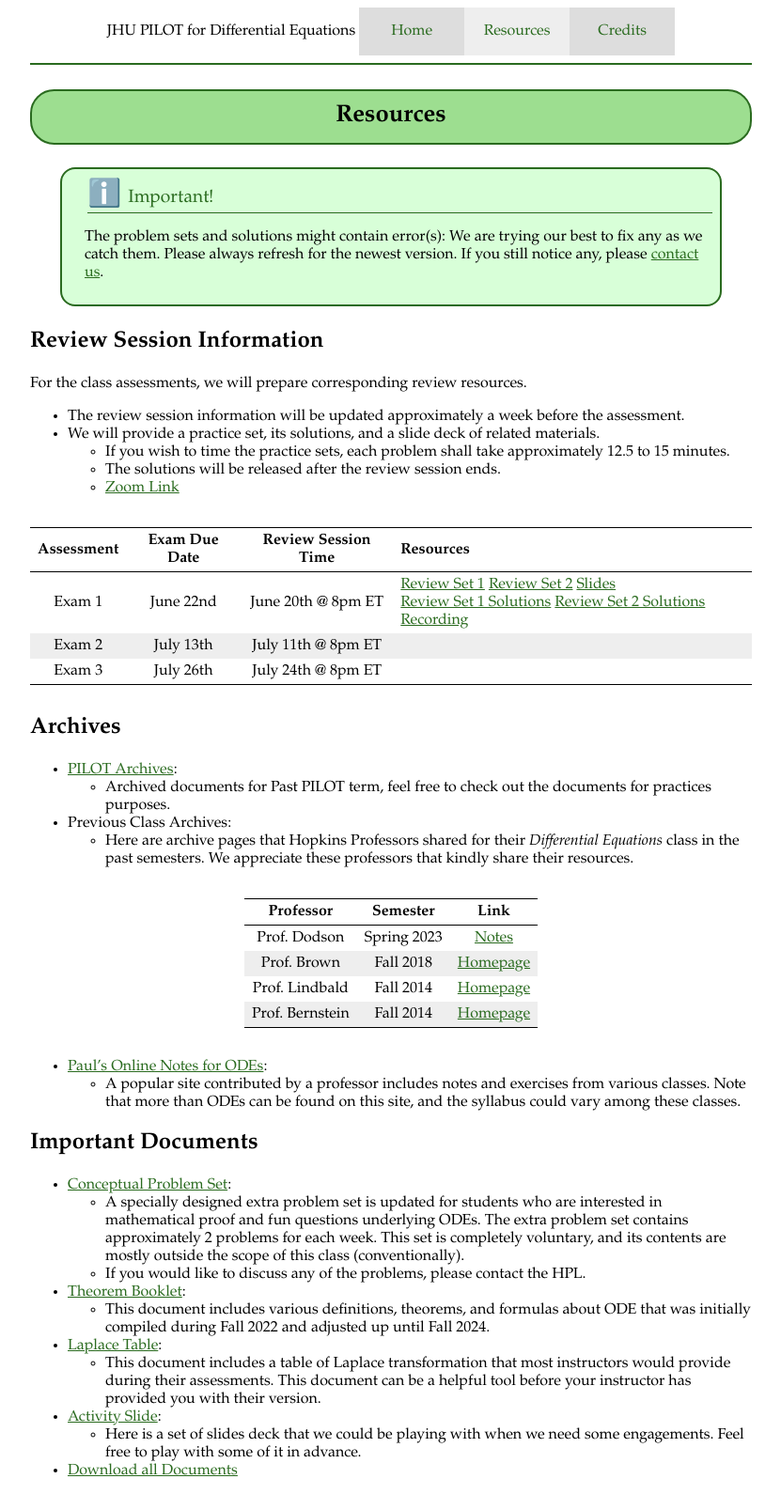
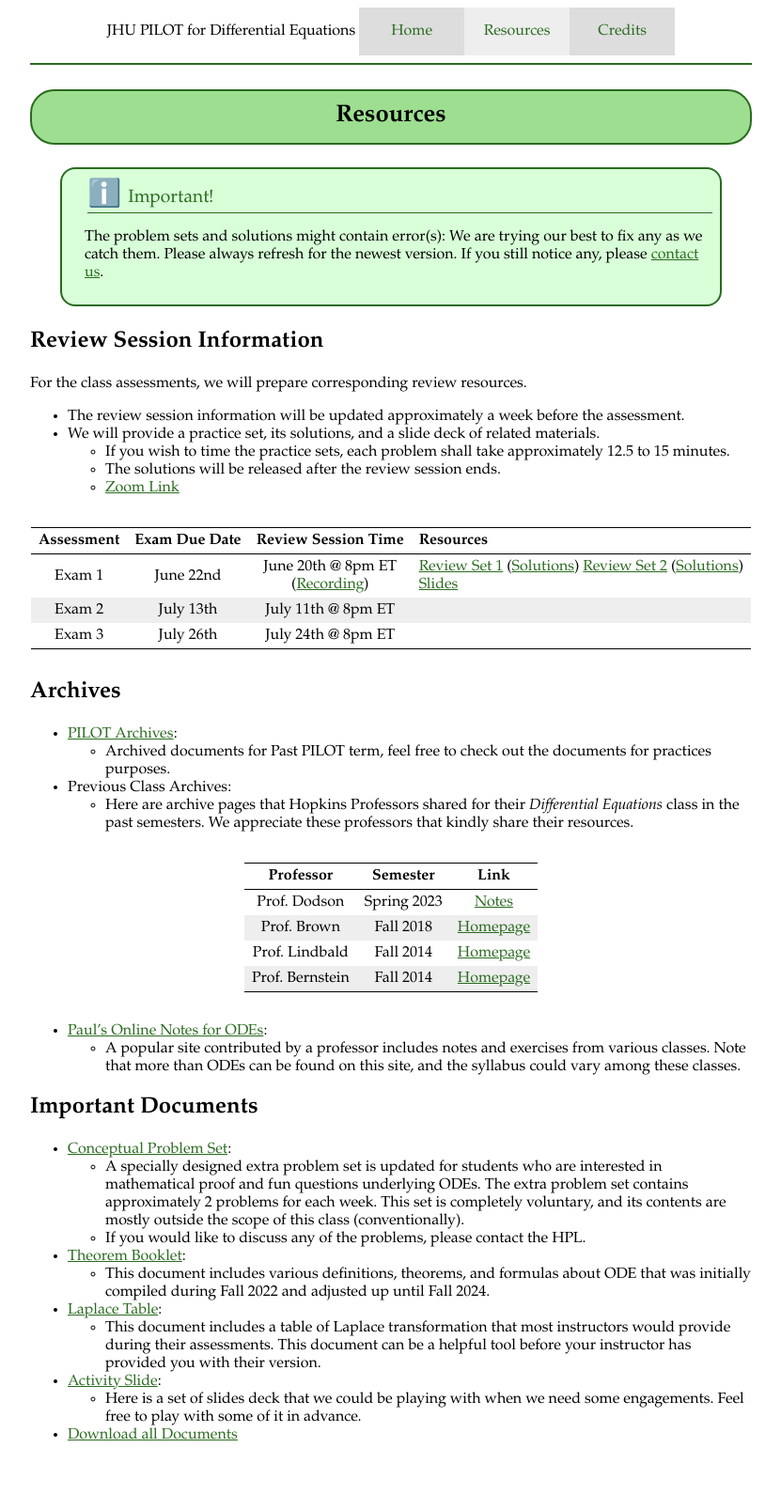
Before and after one commit to JHU-ODE-PILOT/SU25, a Jekyll site: the page built from resources.md, in a window 1280 px wide. Shown: the whole page at 94% size, without its empty margins (224-1055 px from the left). Built offline with Jekyll 4.4.1, drawn with Linux system fonts in a browser that asks for light colours; after the commit the page ends 1569 px from its top, so only the background shows below that.

Commit message:
Update resources.md

```diff
--- a/resources.md
+++ b/resources.md
@@ -22,7 +22,7 @@ For the class assessments, we will prepare corresponding review resources.
 
 | Assessment | Exam Due Date | Review Session Time | Resources |
 |:----------:|:---------:|:-------------------:|:----------|
-| Exam 1 | June 22nd | June 20th @ 8pm ET | [Review Set 1](/PSets/Exam_1-PS1.pdf) [Review Set 2](/PSets/Exam_1-PS2.pdf) [Slides](/PSets/Exam_1-Slides.pdf) <br> [Review Set 1 Solutions](/PSets/Exam_1-PS1-solutions.pdf) [Review Set 2 Solutions](/PSets/Exam_1-PS2-solutions.pdf) [Recording](https://youtu.be/Muc4yEnJ7II)|
+| Exam 1 | June 22nd | June 20th @ 8pm ET <br> ([Recording](https://youtu.be/Muc4yEnJ7II)) | [Review Set 1](/PSets/Exam_1-PS1.pdf) ([Solutions](/PSets/Exam_1-PS1-solutions.pdf)) [Review Set 2](/PSets/Exam_1-PS2.pdf) ([Solutions](/PSets/Exam_1-PS2-solutions.pdf)) <br> [Slides](/PSets/Exam_1-Slides.pdf)|
 | Exam 2 | July 13th | July 11th @ 8pm ET |  |
 | Exam 3 | July 26th | July 24th @ 8pm ET |  |
 
```
